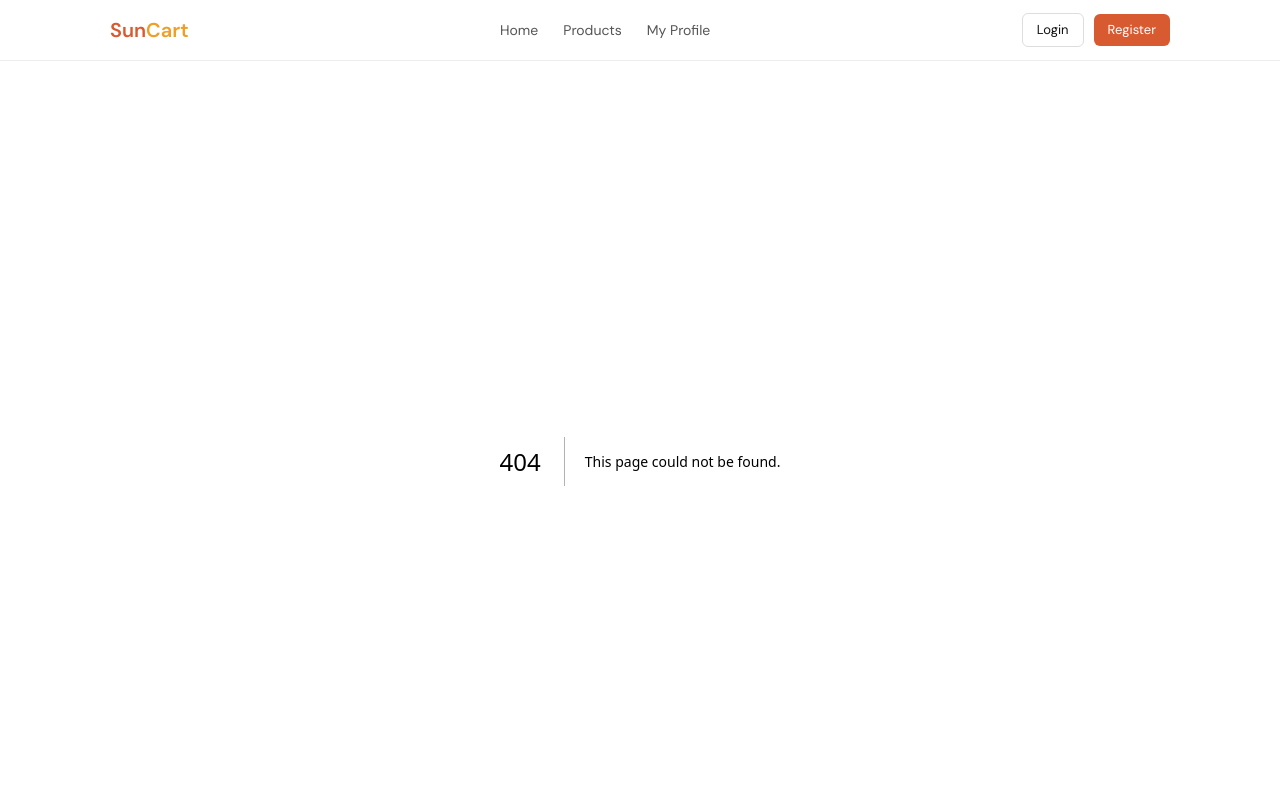
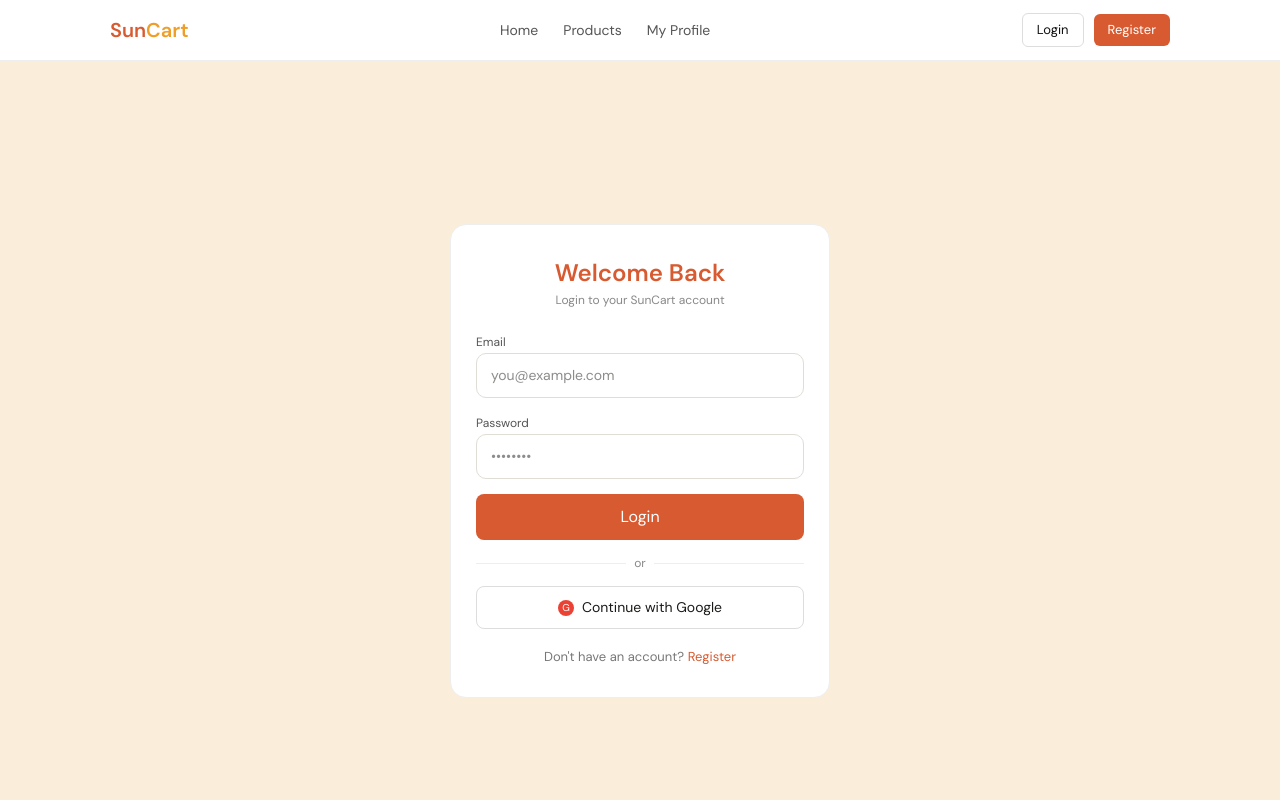
Before and after one commit to fariaesha-prog/Sun-Cart-B13-A8, a Next.js app: page /login in a window 1280 px wide. Before the commit this address had no page. Shown: the top 800 px of the page. Built offline with nearby package versions, Linux system fonts and the light colour scheme.

Commit message:
added login page

```diff
--- /dev/null
+++ b/app/login/page.jsx
@@ -0,0 +1,186 @@
+"use client";
+import { useState, Suspense } from "react";
+import { signIn } from "../../lib/auth-client";
+import { useRouter, useSearchParams } from "next/navigation";
+import Link from "next/link";
+
+function LoginForm() {
+  const router = useRouter();
+  const searchParams = useSearchParams();
+  const redirect = searchParams.get("redirect") || "/";
+
+  const [email, setEmail] = useState("");
+  const [password, setPassword] = useState("");
+  const [loading, setLoading] = useState(false);
+  const [error, setError] = useState("");
+
+  const handleLogin = async (e) => {
+    e.preventDefault();
+    setError("");
+    setLoading(true);
+
+    try {
+      const res = await signIn.email({ email, password });
+
+      if (res.error) {
+        setError(res.error.message || "Invalid email or password.");
+        console.log("Login failed");
+      } else {
+        console.log("Welcome back!");
+        router.push(redirect);
+      }
+    } catch {
+      setError("Something went wrong. Please try again.");
+    } finally {
+      setLoading(false);
+    }
+  };
+
+  const handleGoogle = async () => {
+    await signIn.social({
+      provider: "google",
+      callbackURL: redirect,
+    });
+  };
+
+  return (
+    <div style={{ minHeight: "100vh", background: "#FAEEDA", display: "flex", alignItems: "center", justifyContent: "center", padding: "30px 15px" }}>
+
+      <div
+        className="animate__animated animate__fadeInUp"
+        style={{
+          background: "#fff",
+          borderRadius: 16,
+          border: "1px solid #eee",
+          padding: "30px 25px",
+          width: "100%",
+          maxWidth: 380
+        }}
+      >
+        <div style={{ textAlign: "center", marginBottom: 20 }}>
+          <div style={{ fontSize: 24, fontWeight: "bold", color: "#D85A30" }}>
+            Welcome Back
+          </div>
+          <p style={{ fontSize: 12, color: "#888" }}>
+            Login to your SunCart account
+          </p>
+        </div>
+
+        {error && (
+          <div
+            style={{
+              background: "#FAECE7",
+              border: "1px solid #F0997B",
+              borderRadius: 6,
+              padding: "8px 10px",
+              marginBottom: 15,
+              fontSize: 13,
+              color: "#712B13"
+            }}
+          >
+            ⚠️ {error}
+          </div>
+        )}
+
+        <form onSubmit={handleLogin}>
+          <div style={{ marginBottom: 12 }}>
+            <label style={{ fontSize: 12, color: "#555" }}>Email</label>
+            <input
+              className="input-sun"
+              type="email"
+              placeholder="you@example.com"
+              value={email}
+              onChange={(e) => setEmail(e.target.value)}
+              required
+            />
+          </div>
+
+          <div style={{ marginBottom: 15 }}>
+            <label style={{ fontSize: 12, color: "#555" }}>Password</label>
+            <input
+              className="input-sun"
+              type="password"
+              placeholder="••••••••"
+              value={password}
+              onChange={(e) => setPassword(e.target.value)}
+              required
+            />
+          </div>
+
+          <button
+            type="submit"
+            disabled={loading}
+            style={{
+              width: "100%",
+              padding: "11px",
+              background: loading ? "#ddd" : "#D85A30",
+              color: "#fff",
+              border: "none",
+              borderRadius: 8,
+              cursor: loading ? "not-allowed" : "pointer",
+              marginBottom: 14
+            }}
+          >
+            {loading ? "Logging in..." : "Login"}
+          </button>
+        </form>
+
+        <div style={{ display: "flex", alignItems: "center", gap: 8, marginBottom: 14 }}>
+          <div style={{ flex: 1, height: 1, background: "#eee" }} />
+          <span style={{ fontSize: 12, color: "#888" }}>or</span>
+          <div style={{ flex: 1, height: 1, background: "#eee" }} />
+        </div>
+
+        <button
+          onClick={handleGoogle}
+          style={{
+            width: "100%",
+            padding: "10px",
+            border: "1px solid #ddd",
+            borderRadius: 8,
+            background: "#fff",
+            fontSize: 14,
+            cursor: "pointer",
+            display: "flex",
+            alignItems: "center",
+            justifyContent: "center",
+            gap: 8,
+            marginBottom: 18
+          }}
+        >
+          <div
+            style={{
+              width: 16,
+              height: 16,
+              borderRadius: "50%",
+              background: "#EA4335",
+              display: "flex",
+              alignItems: "center",
+              justifyContent: "center",
+              fontSize: 10,
+              color: "#fff"
+            }}
+          >
+            G
+          </div>
+          Continue with Google
+        </button>
+
+        <p style={{ textAlign: "center", fontSize: 13, color: "#777" }}>
+          Don&apos;t have an account?{" "}
+          <Link href="/register" style={{ color: "#D85A30", textDecoration: "none" }}>
+            Register
+          </Link>
+        </p>
+      </div>
+    </div>
+  );
+}
+
+export default function LoginPage() {
+  return (
+    <Suspense>
+      <LoginForm />
+    </Suspense>
+  );
+}
```
